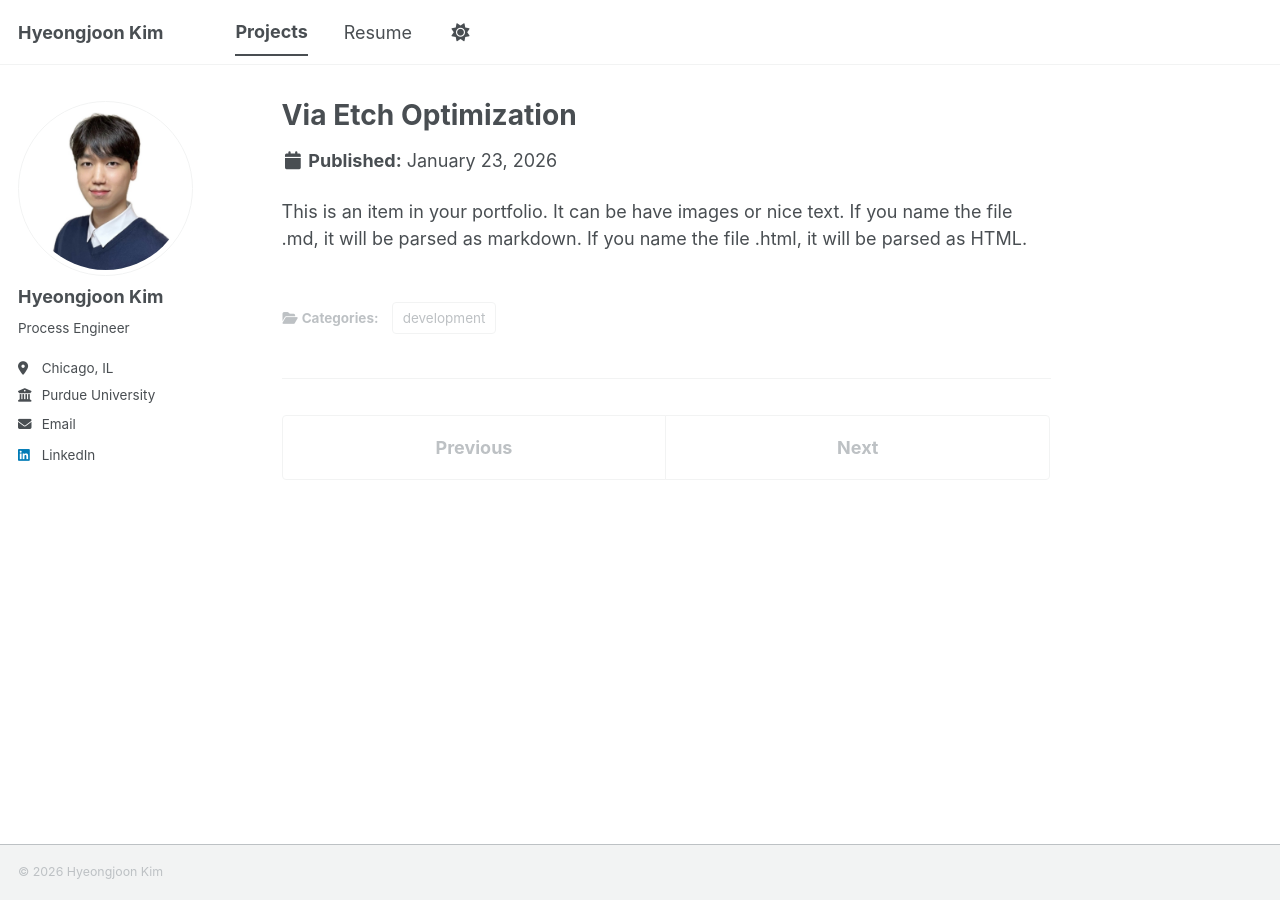
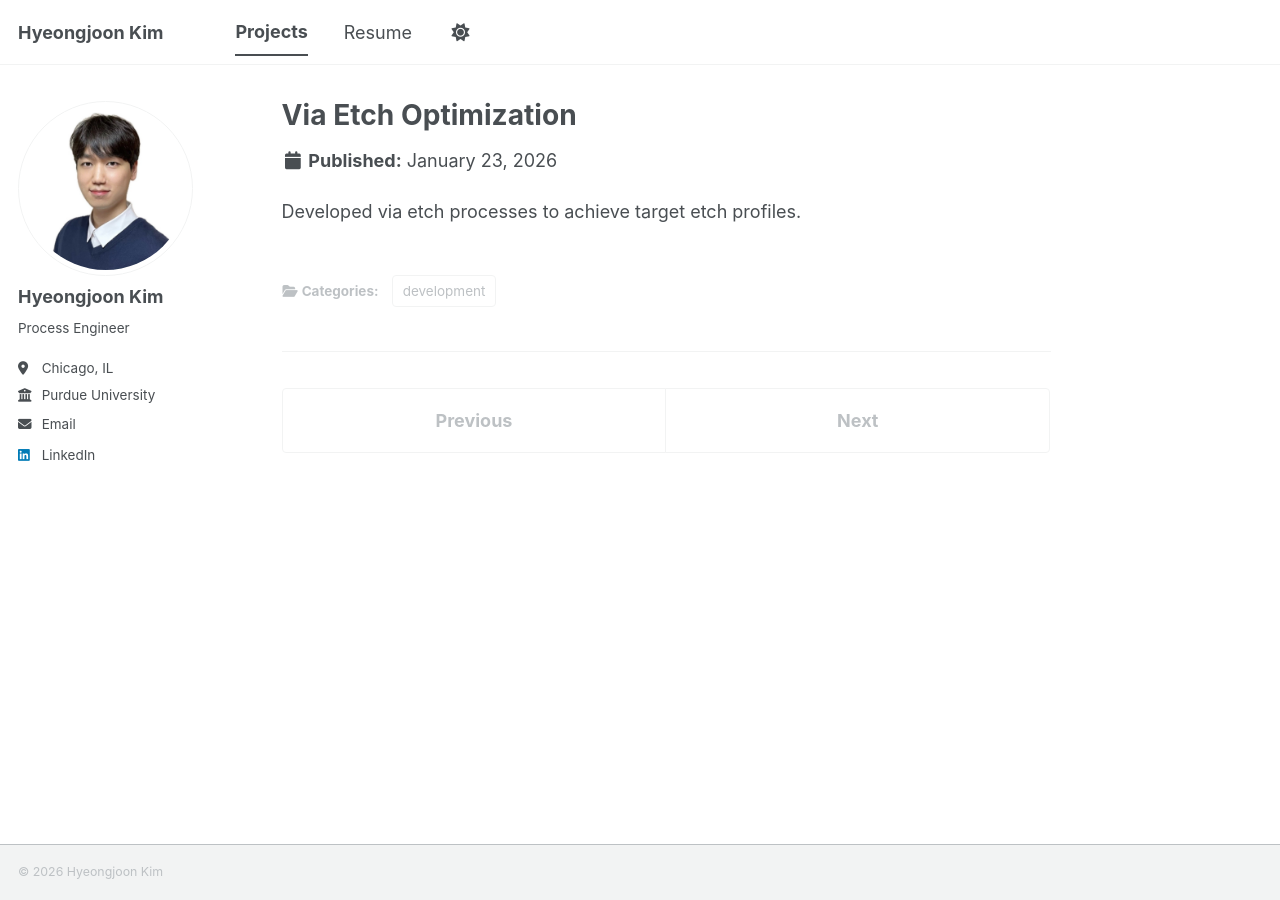
Before and after one commit to joonk1214/joonk1214.github.io, a Jekyll site: the page built from _portfolio/portfolio-1.md, in a window 1280 px wide. Built offline with Jekyll 4.4.1, drawn with Linux system fonts in a browser that asks for light colours; a script bundle is joined from its source files by our own code; library files that are not in the unit come from our copies.

Commit message:
Update portfolio-1.md

```diff
--- a/_portfolio/portfolio-1.md
+++ b/_portfolio/portfolio-1.md
@@ -1,8 +1,8 @@
 ---
 title: "Via Etch Optimization"
-excerpt: "Developed via etch processes to achieve target etch profiles<br/><img src='/images/500x300.png'>"
+excerpt: "<img src='/images/500x300.png'>"
 collection: portfolio
 category: development
 ---
 
-This is an item in your portfolio. It can be have images or nice text. If you name the file .md, it will be parsed as markdown. If you name the file .html, it will be parsed as HTML.
+Developed via etch processes to achieve target etch profiles.
```
